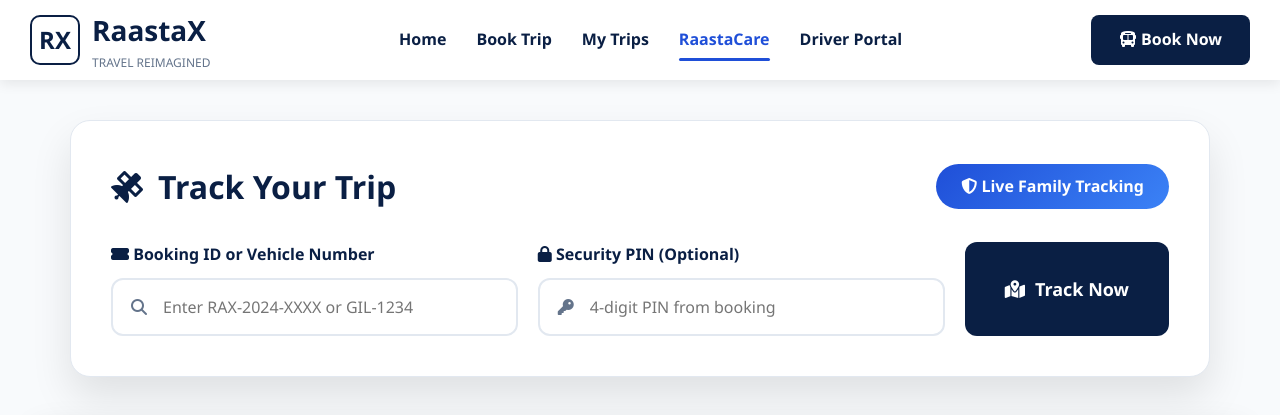
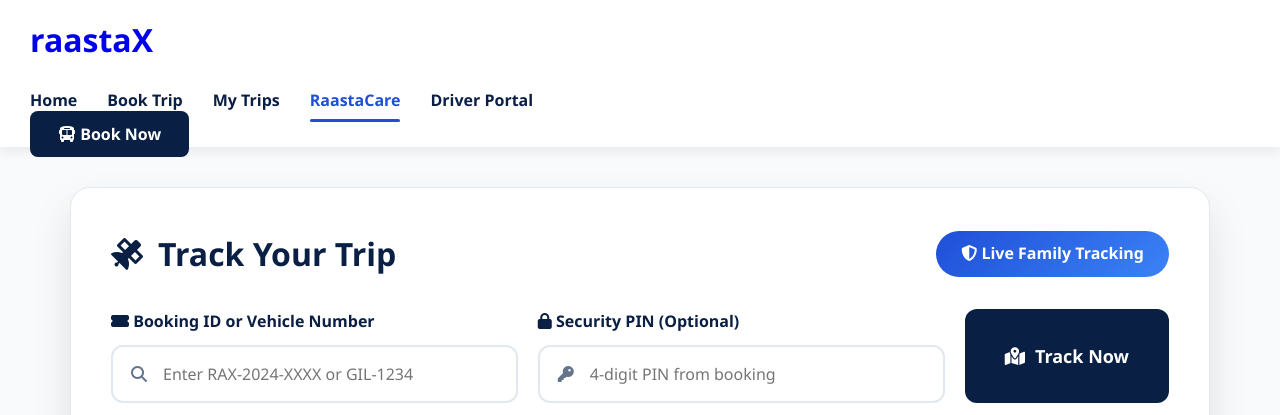
Before and after one commit to alisalmann88/raastaX, a website: page public/raastacare.html in a window 1280 px wide. Shown: the top 415 px of the page. Drawn offline with nearby package versions, Linux system fonts and the light colour scheme.

Commit message:
Update raastacare.html

```diff
--- a/public/raastacare.html
+++ b/public/raastacare.html
@@ -517,10 +517,11 @@
   <header class="main-header">
     <div class="header-content">
       <a href="index.html" class="logo-link">
-        <div class="logo-box">RX</div>
-        <div class="logo-text">
-          <h1>RaastaX</h1>
-          <span>TRAVEL REIMAGINED</span>
+
+
+          <h1>raastaX</h1>
+
+
         </div>
       </a>
 
```
